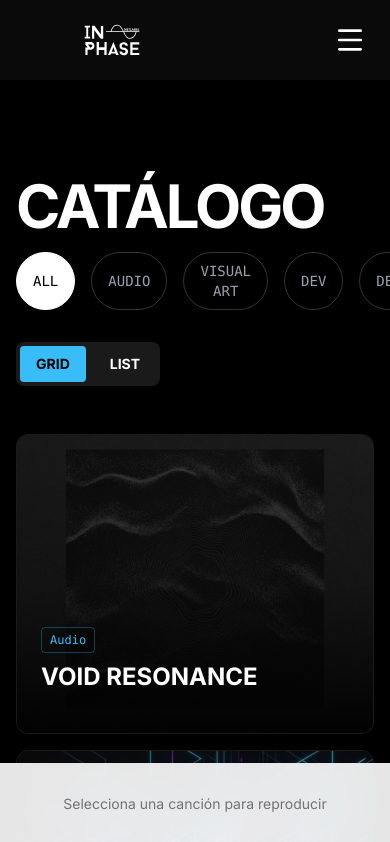
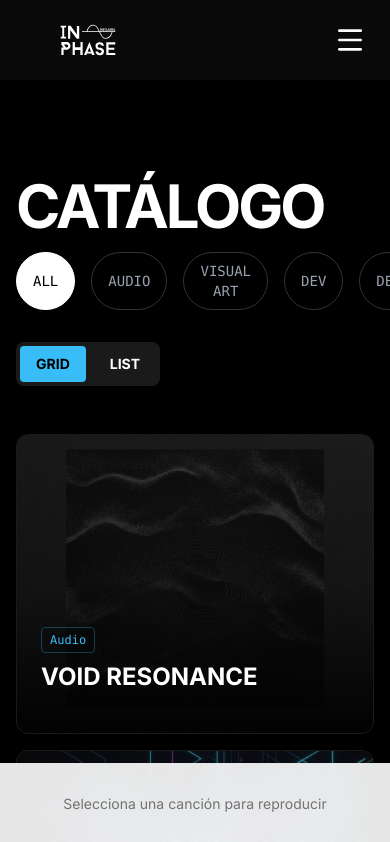
Before and after one commit to JvRcRiCrI13/in-phase-netlabel, a Next.js app: page /catalogo in a window 390 px wide. Shown: the top 842 px of the page. Built offline with nearby package versions, Linux system fonts and the light colour scheme.

Commit message:
Fix mobile visual alignment: add negative margin to logo to counteract SVG padding

```diff
--- a/src/components/organisms/Navbar.js
+++ b/src/components/organisms/Navbar.js
@@ -40,7 +40,7 @@ export default function Navbar() {
                 <div className="max-w-7xl mx-auto px-4 sm:px-6 lg:px-8">
                     <div className="flex items-center justify-between h-20">
                         {/* Logo */}
-                        <Link href="/" className="flex-shrink-0 flex items-center gap-0 group z-50">
+                        <Link href="/" className="flex-shrink-0 flex items-center gap-0 group z-50 -ml-6 md:ml-0">
                             <Logo className="w-48 h-48 md:w-56 md:h-56 text-white group-hover:text-brand-cyan transition-colors duration-300" />
                         </Link>
 
```
